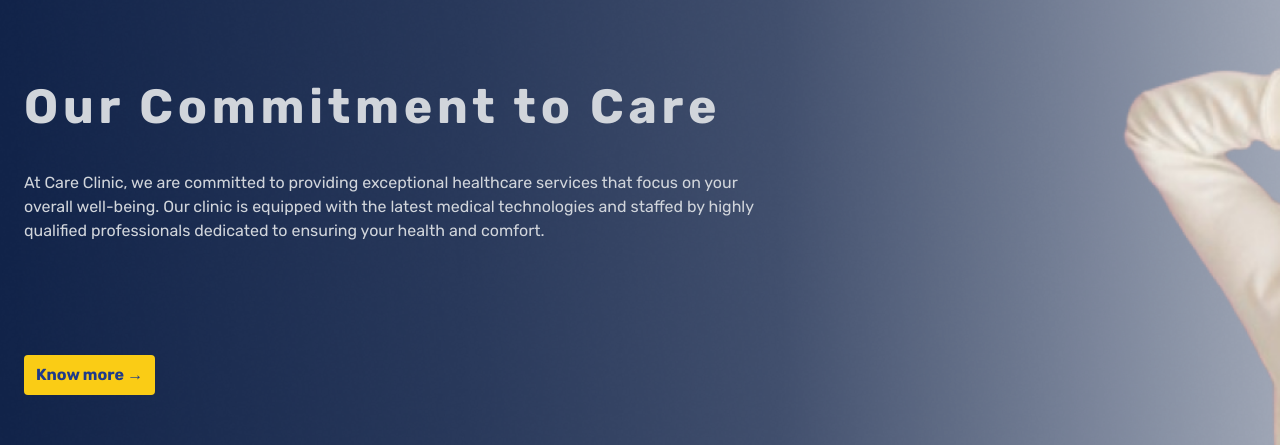
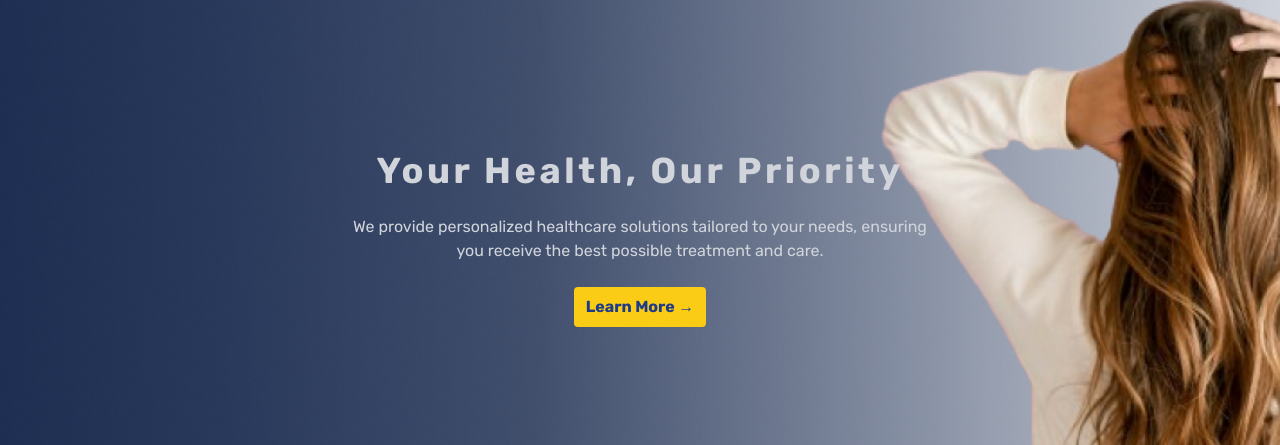
Before and after one commit to kannan-GA/care-clinic, a React (Vite) app: page / in a window 1280 px wide. Shown: the part 217-662 px from the top of the page. Built offline with nearby package versions, Linux system fonts and the light colour scheme; no server answers.

Commit message:
first commit

```diff
--- a/package.json
+++ b/package.json
@@ -18,6 +18,7 @@
     "react-hook-form": "^7.53.0",
     "react-hot-toast": "^2.4.1",
     "react-icons": "^5.3.0",
+    "react-responsive-carousel": "^3.2.23",
     "react-router-dom": "^6.26.2",
     "socket.io": "^4.8.0",
     "socket.io-client": "^4.8.0",
--- a/src/components/AdminPage.jsx
+++ b/src/components/AdminPage.jsx
@@ -1,3 +1,5 @@
+//
+
 import React, { useEffect, useState } from "react";
 
 const API_URL = "https://care-clinic-express.vercel.app/doctors"; // Update this URL to your server's address
@@ -28,11 +30,8 @@ function AdminPage() {
           ? {
               ...doctor,
               availability: {
-                morning:
-                  time === "morning" ? !doctor.availability.morning : false,
-                noon: time === "noon" ? !doctor.availability.noon : false,
-                evening:
-                  time === "evening" ? !doctor.availability.evening : false,
+                ...doctor.availability,
+                [time]: !doctor.availability[time],
               },
             }
           : doctor
@@ -49,21 +48,22 @@ function AdminPage() {
     );
   };
 
-  // Save the updated doctors data to the server
-  const saveToServer = async (doctorId) => {
-    const doctorToUpdate = doctors.find((doctor) => doctor._id === doctorId);
-
+  // Save all updated doctors data to the server
+  const saveAllToServer = async () => {
     try {
-      await fetch(`${API_URL}/${doctorId}`, {
+      for (const doctor of doctors) {
+        await fetch(`${API_URL}/${doctor._id}`, {
           method: "PUT",
           headers: {
             "Content-Type": "application/json",
           },
-        body: JSON.stringify(doctorToUpdate),
+          body: JSON.stringify(doctor),
         });
-      alert("Updated successfully!");
+      }
+      alert("All changes saved successfully!");
     } catch (error) {
-      console.error("Error updating doctors data:", error);
+      console.error("Error saving doctors data:", error);
+      alert("Error saving changes.");
     }
   };
 
@@ -75,7 +75,7 @@ function AdminPage() {
           <li key={doctor._id} className="mb-4">
             <h2 className="font-semibold">{doctor.name}</h2>
             <div className="flex gap-4">
-              {["morning", "noon", "evening"].map((time) => (
+              {["morning", "evening"].map((time) => (
                 <label key={time} className="flex items-center gap-2">
                   <input
                     type="checkbox"
@@ -99,15 +99,16 @@ function AdminPage() {
                 className="border border-gray-300 rounded p-1"
               />
             </div>
+          </li>
+        ))}
+      </ul>
+      {/* Single Save Changes button */}
       <button
-              onClick={() => saveToServer(doctor._id)}
-              className="mt-2 bg-blue-500 text-white px-2 py-1 rounded"
+        onClick={saveAllToServer}
+        className="mt-4 bg-blue-500 text-white px-4 py-2 rounded"
       >
         Save Changes
       </button>
-          </li>
-        ))}
-      </ul>
     </div>
   );
 }
--- /dev/null
+++ b/src/components/Css/Hero.css
@@ -0,0 +1,7 @@
+.carousel .control-dots .dot {
+  @apply bg-slate-300; /* Change this to any Tailwind color class */
+}
+
+.carousel .control-dots .dot.selected {
+  @apply bg-red-700; /* Use any Tailwind class */
+}
--- a/src/components/Home/Hero.jsx
+++ b/src/components/Home/Hero.jsx
@@ -1,40 +1,87 @@
+// import React from "react";
+
+// const Hero = () => {
+//   return (
+//     <section className="bg-banner ssm:bg-cover ssm:bg-no-repeat sm:bg-cover md:bg-cover xl:bg-cover lg:bg-cover  text-white h-screen px-6  flex items-center ">
+//       <div className="space-y-28 w-full sm:w-[70%] lg:w-[60%] h-auto my-4 text-left ">
+//         <div className="space-y-10">
+//           <h1 className="text-lg ssm:text-xl  sm:text-2xl lg:text-4xl xl:text-5xl tracking-widest  font-bold text-gray-300">
+//             Our Commitment to Care
+//           </h1>
+//           <p className=" text-sm ssm:text-base sm:text-base md:text-sm lg:text-base line-clamp-3 text-gray-300">
+//             At Care Clinic, we are committed to providing exceptional healthcare
+//             services that focus on your overall well-being. Our clinic is
+//             equipped with the latest medical technologies and staffed by highly
+//             qualified professionals dedicated to ensuring your health and
+//             comfort.
+//           </p>
+//         </div>
+
+//         <button className="bg-yellow-400 text-blue-900 font-bold text-xs sm:text-base py-2 px-3  rounded hover:bg-yellow-300">
+//           Know more →
+//         </button>
+//       </div>
+//     </section>
+//   );
+// };
+
+// export default Hero;
+
 import React from "react";
+import { Carousel } from "react-responsive-carousel";
+import "react-responsive-carousel/lib/styles/carousel.min.css"; // Import carousel CSS
+import "../Css/Hero.css";
 
 const Hero = () => {
   return (
-    // <section className="bg-banner  ssm:bg-cover ssm:bg-no-repeat  sm:bg-cover md:bg-cover xl:bg-cover lg:bg-cover bg-fixed text-white h-screen px-6 pt-16 ">
-    //   <div className="space-y-6  ">
-    //     <h1 className=" text-[12px] tracking-widest xl:text-5xl font-bold">
-    //       Our Commitment to Care
-    //     </h1>
-    //     <p className="text-xs">
-    //       We embrace technology to deliver and improve quality care...
-    //     </p>
-    //     <button className="bg-yellow-400 text-blue-900 font-bold  text:base     py-3 px-6 rounded hover:bg-yellow-300">
-    //       Know more →
-    //     </button>
-    //   </div>
-    //   <div className="w-1/2"></div>
-    // </section>
-    <section className="bg-banner ssm:bg-cover ssm:bg-no-repeat sm:bg-cover md:bg-cover xl:bg-cover lg:bg-cover bg-fixed text-white h-screen px-6  flex items-center ">
-      <div className="space-y-28 w-full sm:w-[70%] lg:w-[60%] h-auto my-4 text-left ">
-        <div className="space-y-10">
-          <h1 className="text-lg ssm:text-xl  sm:text-2xl lg:text-4xl xl:text-5xl tracking-widest  font-bold text-gray-300">
-            Our Commitment to Care
-          </h1>
-          <p className=" text-sm ssm:text-base sm:text-base md:text-sm lg:text-base line-clamp-3 text-gray-300">
-            At Care Clinic, we are committed to providing exceptional healthcare
-            services that focus on your overall well-being. Our clinic is
-            equipped with the latest medical technologies and staffed by highly
-            qualified professionals dedicated to ensuring your health and
-            comfort.
-          </p>
+    <section className="text-white w-screen h-screen flex items-center">
+      <Carousel
+        showArrows={false}
+        autoPlay={true}
+        infiniteLoop={true}
+        showThumbs={false}
+        showStatus={false}
+        interval={5000}
+        className="w-full"
+      >
+        {/* Slide 1 */}
+        <div className="bg-banner bg-cover bg-center h-screen flex items-center justify-center">
+          <div className="text-center space-y-6">
+            <h1 className="text-lg sm:text-2xl lg:text-4xl font-bold tracking-widest text-gray-300">
+              Our Commitment to Care
+            </h1>
+            <p className="text-sm sm:text-base lg:text-base text-gray-300 max-w-xl mx-auto">
+              At Care Clinic, we are committed to providing exceptional
+              healthcare services that focus on your overall well-being. Our
+              clinic is equipped with the latest medical technologies and
+              staffed by highly qualified professionals dedicated to ensuring
+              your health and comfort.
+            </p>
+            <button className="bg-yellow-400 text-blue-900 font-bold text-xs sm:text-base py-2 px-3 rounded hover:bg-yellow-300">
+              Know more →
+            </button>
+          </div>
         </div>
 
-        <button className="bg-yellow-400 text-blue-900 font-bold text-xs sm:text-base py-2 px-3  rounded hover:bg-yellow-300">
-          Know more →
-        </button>
-      </div>
+        {/* Slide 2 */}
+        <div className="bg-banner bg-cover bg-center h-screen flex items-center justify-center">
+          <div className="text-center space-y-6">
+            <h1 className="text-lg sm:text-2xl lg:text-4xl font-bold tracking-widest text-gray-300">
+              Your Health, Our Priority
+            </h1>
+            <p className="text-sm sm:text-base lg:text-base text-gray-300 max-w-xl mx-auto">
+              We provide personalized healthcare solutions tailored to your
+              needs, ensuring you receive the best possible treatment and care.
+            </p>
+            <button className="bg-yellow-400 text-blue-900 font-bold text-xs sm:text-base py-2 px-3 rounded hover:bg-yellow-300">
+              Learn More →
+            </button>
+          </div>
+        </div>
+
+        {/* Additional slides */}
+        {/* Add more slides here if needed, just follow the same structure */}
+      </Carousel>
     </section>
   );
 };
--- a/src/index.css
+++ b/src/index.css
@@ -1,6 +1,7 @@
 @tailwind base;
 @tailwind components;
 @tailwind utilities;
+
 * {
   box-sizing: border-box;
 }
```
Also changed, not shown: src/components/Schedules.jsx (+206 -144 lines), 1 other file (tests, documents, lock files or other folders). Lines whose indentation alone changed are shown as unchanged.
